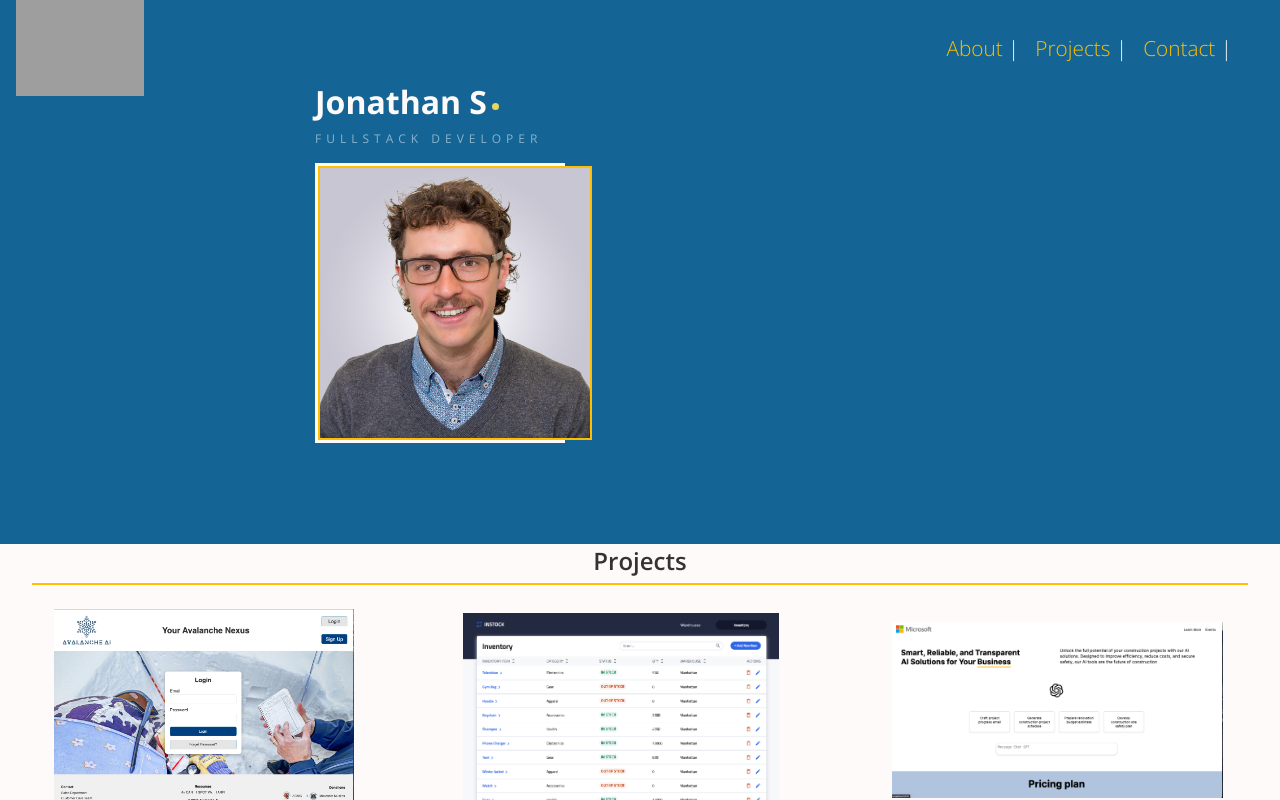
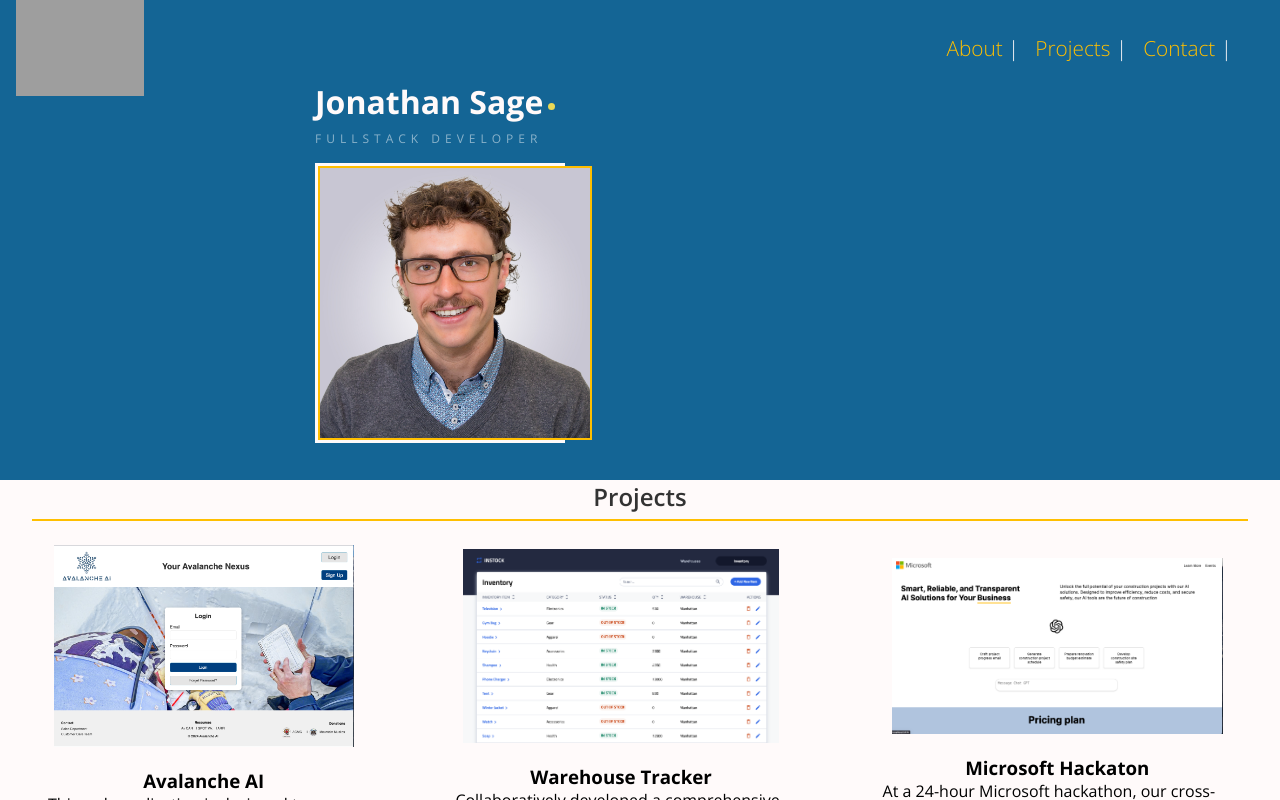
Before and after one commit to SageJonathan/Portfolio_client, a React (Vite) app: page / in a window 1280 px wide. Shown: the top 800 px of the page. Built offline with nearby package versions, Linux system fonts and the light colour scheme; grey boxes are pictures that could not be loaded.

Commit message:
add some comments for about updates

```diff
--- a/src/components/About/About.jsx
+++ b/src/components/About/About.jsx
@@ -4,30 +4,38 @@ import Author from "../../assets/images/author.jpg"
 function About() {
 
     return (
-     <div className="test">
-       <div class="name__container">
-           <div class="name__box">
-              <div class="name__title">
-                <span class="name__block"></span>
-                <h1>Jonathan S<span></span></h1>
+      <>
+     <div className="hero">
+       <div class="person">
+           <div class="person__box">
+              <div class="person__title">
+                <span class="person__block"></span>
+                <h1>Jonathan Sage<span></span></h1>
               </div>
-              <div class="name__role">
-              <div class="name__block"></div>
+              <div class="person__role">
+              <div class="person__block"></div>
               <p>Fullstack Developer</p>
               </div>
-              <div className="name__img-container">
-              <img className="name__img" src={Author} alt="" />
+              <div className="person__img-container">
+              <img className="person__img" src={Author} alt="" />
               </div>
             </div>
           </div>
-          <div className="text__container">
+          <div className="text">
               <h2 className="text__header">SAGE CODES</h2>
               <h3 className="text__subheader">Robust. Clean. Scalable.</h3>
               {/* <p className="text__text">As a Full Stack Engineer, I believe in robust, clean, and scalable code.</p>
               <p className="text__text">I prioritize modularity and thorough documentation as essential elements for creating complex, well-integrated codebases that deliver optimal performance for all stakeholders.</p>
               <p className="text__text"> My commitment is to ensure that every project I undertake is built with a foundation of quality and maintainability, fostering innovation and efficiency in every aspect of development.</p> */}
-          </div>
      </div>
+     </div>
+     {/* <div className="about">
+         <p className="about__text">As a Full Stack Engineer, I believe in robust, clean, and scalable code.</p>
+          <p className="about__text">I prioritize modularity and thorough documentation as essential elements for creating complex, well-integrated codebases that deliver optimal performance for all stakeholders.</p>
+          <p className="about__text"> My commitment is to ensure that every project I undertake is built with a foundation of quality and maintainability, fostering innovation and efficiency in every aspect of development.</p>
+     </div> */}
+     </>
+
     )
   }
 
--- a/src/components/About/About.scss
+++ b/src/components/About/About.scss
@@ -5,8 +5,9 @@
 
 //Change fonts
 //Modify class to classnames and rearange scss tree
-.test{
+.hero{
     margin-top: -2rem;
+    // margin-bottom: -2rem;
     background: $logoblue;
     display: flex;
     flex-direction: column;
@@ -14,12 +15,11 @@
     align-items: center;
        @include tablet{
           flex-direction: row;
+          margin-bottom: -4rem;
     }
-      @include desktop{
-        // justify-content: space-evenly;
-      }
 }
-.name__container {
+//Person side
+.person {
   width: 100vw;
   height: 50vh;
   padding-top: 1rem;
@@ -36,14 +36,14 @@
       width: 30%;
     }
 
-  .name__box {
+  .person__box {
     width: 250px;
     height: 250px;
     position: relative;
     display: flex;
     flex-direction: column;
 
-    .name__title {
+    .person__title {
       padding-bottom: 0.5rem;
       width: 100%;
       position: relative;
@@ -51,7 +51,7 @@
       align-items: center;
       height: 50px;
 
-      .name__block {
+      .person__block {
         width: 0%;
         height: inherit;
         background: $gold;
@@ -93,7 +93,7 @@
       }
     }
 
-    .name__role {
+    .person__role {
       width: 100%;
       position: relative;
       display: flex;
@@ -102,7 +102,7 @@
     //   margin-top: -10px;
       margin-bottom: 1rem;
 
-      .name__block {
+      .person__block {
         width: 0%;
         height: inherit;
         background: #e91e63;
@@ -125,11 +125,11 @@
     }
   }
 }
-.name__img{
+.person__img{
     height: 100%;
     border: 2px solid $gold;
 }
-.name__img-container{
+.person__img-container{
     height: 35vh;
     width: auto;
     border: 3px solid $snow;
@@ -137,8 +137,7 @@
 
 
 //Text Side:
-
-.text__container{
+.text{
   width: 80%;
   animation: slideInTop 1.5s forwards;
   display: flex;
@@ -146,14 +145,28 @@
   align-items: center;
   justify-content: center;
   padding-bottom: 2rem;
+
+  &__text{
+    font-size: 1.4rem;
+    color: $snow;
+    padding: 1rem 1.5rem;
+  }
+  &__header{
+    color: $snow;
+    font-weight: 400;
+    padding-left: 0.7rem;
+  }
+  &__subheader{
+    color: $gold;
+    font-weight: 200;
+  }
     @include tablet{
       padding-bottom: 0;
-      // height: 40vh;
       width: 30%;
       margin-right: 2rem;
-      // margin-top: -6rem;
       animation: slideInRight 1.5s forwards;
       position: relative;
+
       &::after, &::before {
         content: "";
         position: absolute;
@@ -178,21 +191,22 @@
     }
     }
 }
-.text__header{
-  color: $snow;
-  font-weight: 400;
-  padding-left: 0.7rem;
 
+//Bottom side
+.about {
+  display: flex;
+  flex-direction: column;
+  background: $logoblue;
+  padding: 0rem 2rem 2rem 2rem;
+
+  &__text {
+    font-size: 1.4rem;
+    color: $snow;
+    padding: 1rem 1.5rem;
+    line-height: 1.6;
+  }
 }
-.text__subheader{
-  color: $gold;
-  font-weight: 200;
-}
-// .text__text{
-//   font-size: 1.4rem;
-//   color: $snow;
-//   padding: 1rem 1.5rem;
-// }
+
 
 
 //Text Keyframes
```
